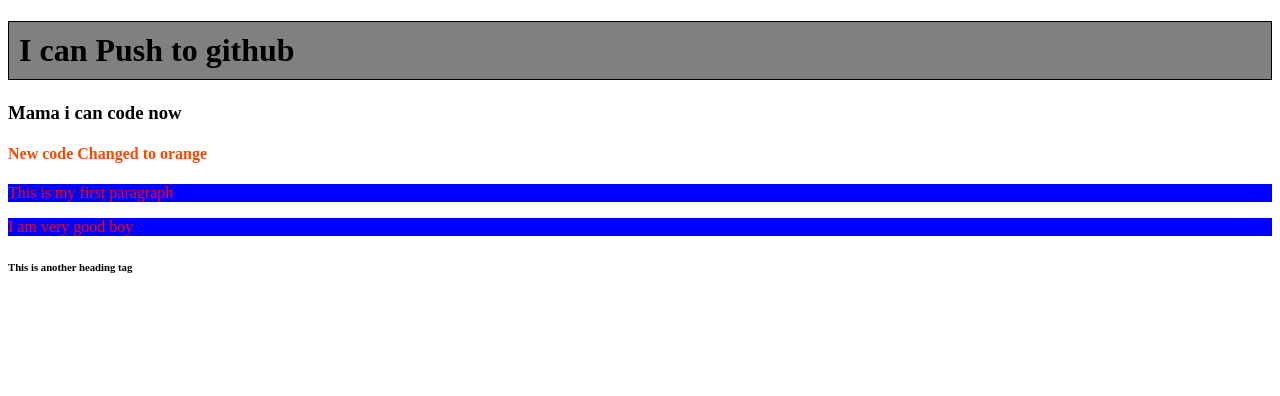
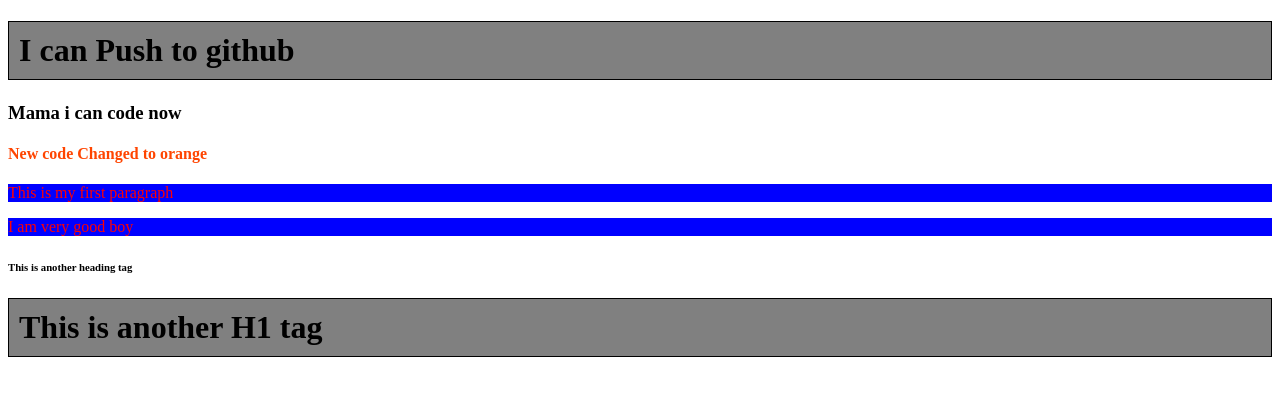
Before and after one commit to AkashRiaz/my-first-repo, a plain HTML site: page index.html in a window 1280 px wide. Drawn offline with Linux system fonts and the light colour scheme.

Commit message:
this is another heading tag

```diff
--- a/index.html
+++ b/index.html
@@ -14,5 +14,6 @@
     <p>This is my first paragraph</p>
     <p>I am very good boy</p>
     <h6>This is another heading tag</h6>
+    <h1>This is another H1 tag</h1>
 </body>
 </html>
```
